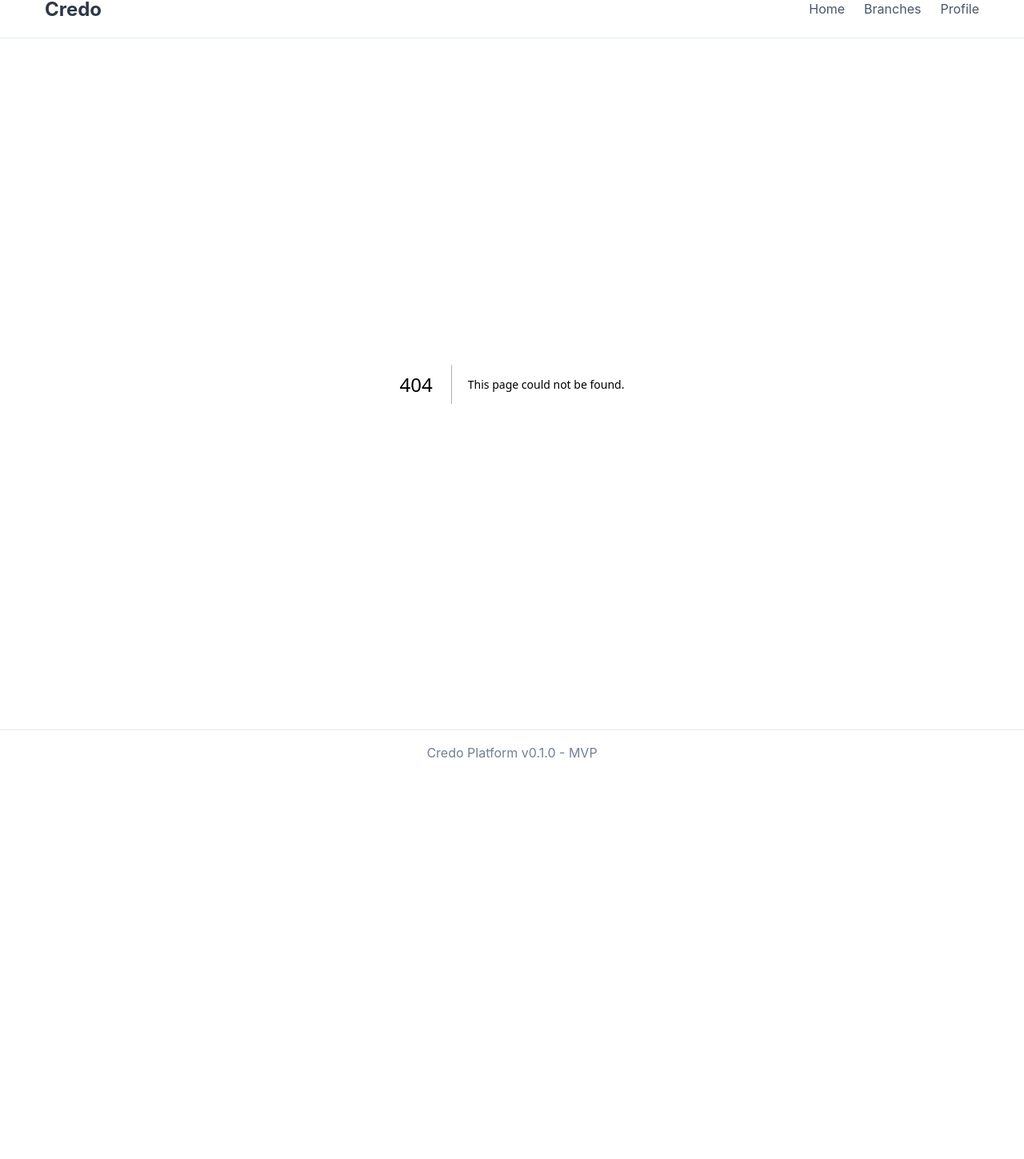
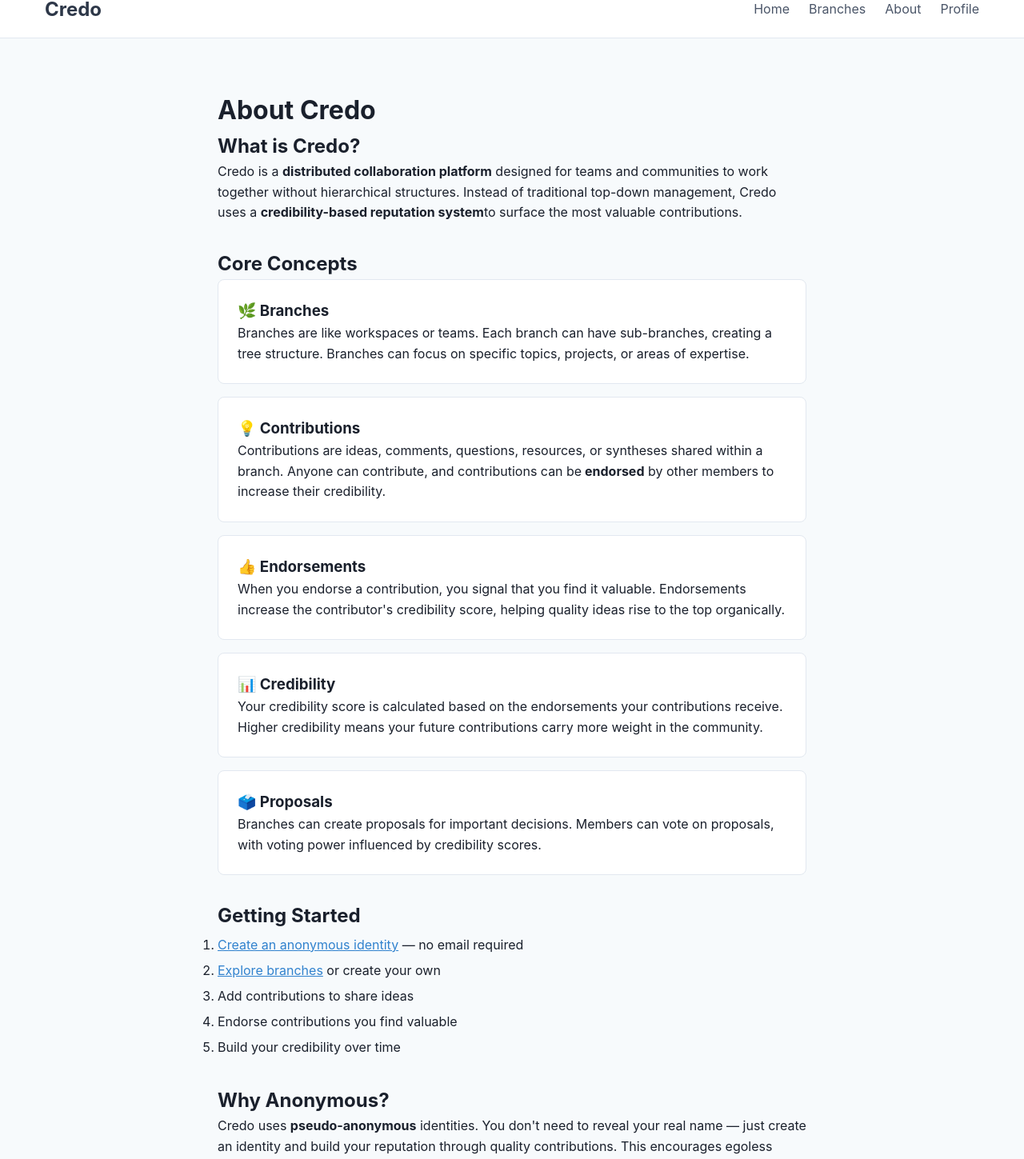
Before and after one commit to Crypt0n1t369/Insight, a Next.js app in the folder projects/collaboration-platform/frontend/: page /about in a window 1280 px wide. Before the commit this address had no page. Shown: the part 23-1472 px from the top of the page at 80% size. Before the commit the page ends 994 px from the top, so only its background shows below. Built offline with nearby package versions, Linux system fonts and the light colour scheme.

Commit message:
Add About page to Credo frontend
- Created /about page explaining Credo's core concepts
- Added About link to navigation
- Explains: Branches, Contributions, Endorsements, Credibility, Proposals
- Includes getting started guide and anonymous identity info

```diff
--- /dev/null
+++ b/projects/collaboration-platform/frontend/src/app/about/page.tsx
@@ -0,0 +1,99 @@
+'use client';
+
+import Link from 'next/link';
+
+export default function AboutPage() {
+  return (
+    <div className="container" style={{ padding: '2rem', maxWidth: '800px' }}>
+      <h1>About Credo</h1>
+
+      <section style={{ marginBottom: '2rem' }}>
+        <h2>What is Credo?</h2>
+        <p>
+          Credo is a <strong>distributed collaboration platform</strong> designed for teams
+          and communities to work together without hierarchical structures. Instead of traditional
+          top-down management, Credo uses a <strong>credibility-based reputation system</strong>
+          to surface the most valuable contributions.
+        </p>
+      </section>
+
+      <section style={{ marginBottom: '2rem' }}>
+        <h2>Core Concepts</h2>
+
+        <div className="card" style={{ marginBottom: '1rem' }}>
+          <h3>🌿 Branches</h3>
+          <p>
+            Branches are like workspaces or teams. Each branch can have sub-branches,
+            creating a tree structure. Branches can focus on specific topics, projects,
+            or areas of expertise.
+          </p>
+        </div>
+
+        <div className="card" style={{ marginBottom: '1rem' }}>
+          <h3>💡 Contributions</h3>
+          <p>
+            Contributions are ideas, comments, questions, resources, or syntheses shared
+            within a branch. Anyone can contribute, and contributions can be
+            <strong> endorsed</strong> by other members to increase their credibility.
+          </p>
+        </div>
+
+        <div className="card" style={{ marginBottom: '1rem' }}>
+          <h3>👍 Endorsements</h3>
+          <p>
+            When you endorse a contribution, you signal that you find it valuable.
+            Endorsements increase the contributor's credibility score, helping
+            quality ideas rise to the top organically.
+          </p>
+        </div>
+
+        <div className="card" style={{ marginBottom: '1rem' }}>
+          <h3>📊 Credibility</h3>
+          <p>
+            Your credibility score is calculated based on the endorsements your
+            contributions receive. Higher credibility means your future contributions
+            carry more weight in the community.
+          </p>
+        </div>
+
+        <div className="card">
+          <h3>🗳️ Proposals</h3>
+          <p>
+            Branches can create proposals for important decisions. Members can vote
+            on proposals, with voting power influenced by credibility scores.
+          </p>
+        </div>
+      </section>
+
+      <section style={{ marginBottom: '2rem' }}>
+        <h2>Getting Started</h2>
+        <ol style={{ lineHeight: '2' }}>
+          <li><Link href="/join" style={{ color: 'var(--accent)' }}>Create an anonymous identity</Link> — no email required</li>
+          <li><Link href="/branches" style={{ color: 'var(--accent)' }}>Explore branches</Link> or create your own</li>
+          <li>Add contributions to share ideas</li>
+          <li>Endorse contributions you find valuable</li>
+          <li>Build your credibility over time</li>
+        </ol>
+      </section>
+
+      <section>
+        <h2>Why Anonymous?</h2>
+        <p>
+          Credo uses <strong>pseudo-anonymous</strong> identities. You don't need to reveal
+          your real name — just create an identity and build your reputation through
+          quality contributions. This encourages egoless collaboration and focuses
+          on the ideas, not the person.
+        </p>
+      </section>
+
+      <div style={{ marginTop: '3rem', padding: '1rem', background: 'var(--bg-secondary)', borderRadius: '8px' }}>
+        <Link href="/join" className="btn btn-primary" style={{ marginRight: '1rem' }}>
+          Get Started
+        </Link>
+        <Link href="/branches" className="btn">
+          Explore Branches
+        </Link>
+      </div>
+    </div>
+  );
+}
--- a/projects/collaboration-platform/frontend/src/app/layout.tsx
+++ b/projects/collaboration-platform/frontend/src/app/layout.tsx
@@ -20,6 +20,7 @@ export default function RootLayout({
             <nav>
               <a href="/">Home</a>
               <a href="/branches">Branches</a>
+              <a href="/about">About</a>
               <a href="/profile">Profile</a>
             </nav>
           </div>
```
